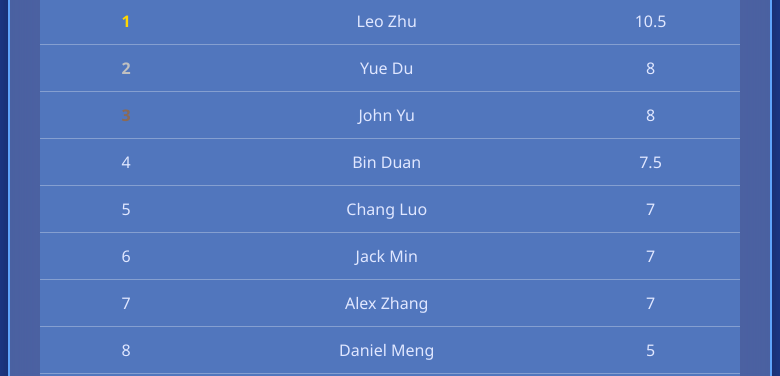
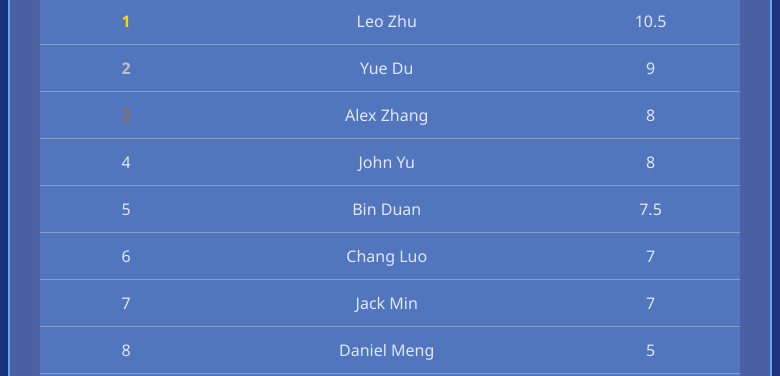
Before and after one commit to tmymichael/asopclub.github.io, a plain HTML site: page index.html in a window 1280 px wide. Shown: the part 349-725 px from the top of the page, 250-1030 px from the left. Drawn offline with Linux system fonts and the light colour scheme.

Commit message:
Update index.html

```diff
--- a/index.html
+++ b/index.html
@@ -199,12 +199,12 @@
 
     <script>
         const scoreData = [
-            { name: "Yue Du", score: 8 },
+            { name: "Yue Du", score: 9 },
             { name: "Chang Luo", score: 7 },
             { name: "Chang Liu", score: 0 },
             { name: "Alan Wang", score: 0 },
             { name: "Jack Min", score: 7 },
-            { name: "Alex Zhang", score: 7 },
+            { name: "Alex Zhang", score: 8 },
             { name: "Daniel Meng", score: 5 },
             { name: "Jay Zhou", score: 0 },
             { name: "Bin Duan", score: 7.5 },
@@ -229,16 +229,16 @@
         ];
 
         const popularityData = [
-            { name: "Yue Du", votes: 16 },
+            { name: "Yue Du", votes: 17 },
             { name: "Chang Luo", votes: 15 },
             { name: "Chang Liu", votes: 3 },
             { name: "Alan Wang", votes: 3 },
             { name: "Jack Min", votes: 23 },
-            { name: "Alex Zhang", votes: 16 },
+            { name: "Alex Zhang", votes: 17 },
             { name: "Daniel Meng", votes: 27 },
             { name: "Jay Zhou", votes: 1 },
             { name: "Bin Duan", votes: 25.5 },
-            { name: "Leo Zhu", votes: 18.5 },
+            { name: "Leo Zhu", votes: 20 },
             { name: "Jade Park", votes: 14 },
             { name: "Jun Yuan", votes: 10 },
             { name: "Marvin Zhan", votes: 11 },
```
